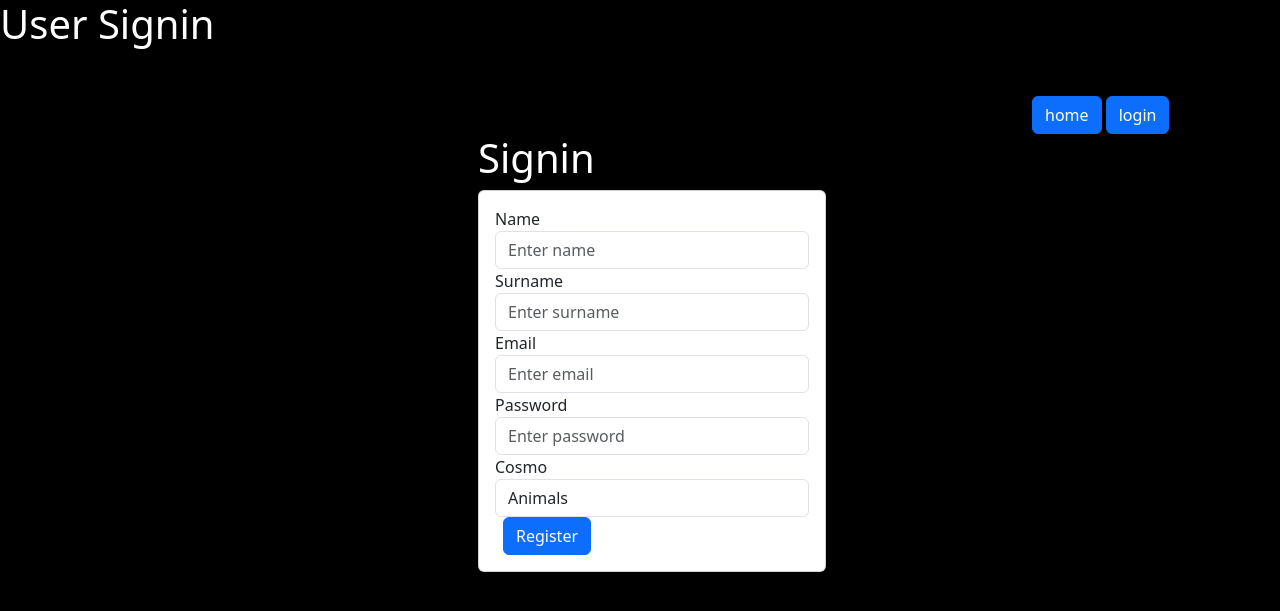
After one commit to JungleKiosk/DockerFlask_MyApp, a Flask app: page /signup in a window 1280 px wide. The commit adds this page. Shown: the top 611 px of the page. Run offline with Flask 3, Linux system fonts and the light colour scheme.

Commit message:
⛩️Jinja: signup

```diff
--- a/back_end/main.py
+++ b/back_end/main.py
@@ -11,7 +11,9 @@ def home():
 def login():
       return render_template('home/user/login.html')
 
-
+@app.route('/signup')
+def signup():
+      return render_template('home/user/signup.html')
 
 
 if __name__ == '__main__':
--- a/back_end/templates/home/user/login.html
+++ b/back_end/templates/home/user/login.html
@@ -11,7 +11,7 @@ User Login
         <div class="col-3">
             <a class="btn btn-primary" href="{{ url_for('home') }}">Home</a>
 
-            <a class="btn btn-primary" href>Signup</a>
+            <a class="btn btn-primary" href="{{ url_for('signup') }}">Signup</a>
         </div>
     </div>
     <div class="row justify-content-center">
--- /dev/null
+++ b/back_end/templates/home/user/signup.html
@@ -0,0 +1,58 @@
+
+{% extends "base.html" %}
+
+{% block title %}
+User Signin
+{% endblock %}
+
+{% block content %}
+<h1>User Signin</h1>
+<div class="container mt-5">
+    <div class="row justify-content-end">
+        <div class="col-2">
+            <a class="btn btn-primary" href="{{ url_for('home') }}">home</a>
+            <a class="btn btn-primary" href="{{ url_for('login') }}">login</a>
+        </div>
+        <div class="row justify-content-center">
+            <div class="col-12 col-lg-4">
+                <h1>Signin</h1>
+                <div class="card text-left text-dark">
+                    <div class="card-body text-dark">
+                        <form action="/signup" method="POST">
+                            <div class="form-group">
+                                <label for="name">Name</label>
+                                <input type="text" class="form-control" id="name" name="name" placeholder="Enter name">
+                            </div>
+                            <div class="form-group">
+                                <label for="surname">Surname</label>
+                                <input type="text" class="form-control" id="surname" name="surname"
+                                    placeholder="Enter surname">
+                            </div>
+                            <div class="form-group">
+                                <label for="email">Email</label>
+                                <input type="email" class="form-control" id="email" name="email"
+                                    placeholder="Enter email">
+                            </div>
+                            <div class="form-group">
+                                <label for="password">Password</label>
+                                <input type="password" class="form-control" id="password" name="password"
+                                    placeholder="Enter password">
+                            </div>
+                            <div class="form-group">
+                                <label for="cosmo">Cosmo</label>
+                                <select class="form-control" id="cosmo" name="cosmo">
+                                    <option value="tunisia">Animals</option>
+                                    <option value="egypt">Cyber</option>
+                                    <option value="spain">Plants</option>
+                                    <option value="italy">Urban</option>
+                                </select>
+                            </div>
+                            <button type="submit" class="btn btn-primary mx-2">Register</button>
+                        </form>
+                    </div>
+                </div>
+            </div>
+        </div>
+    </div>
+
+    {% endblock %}
```
